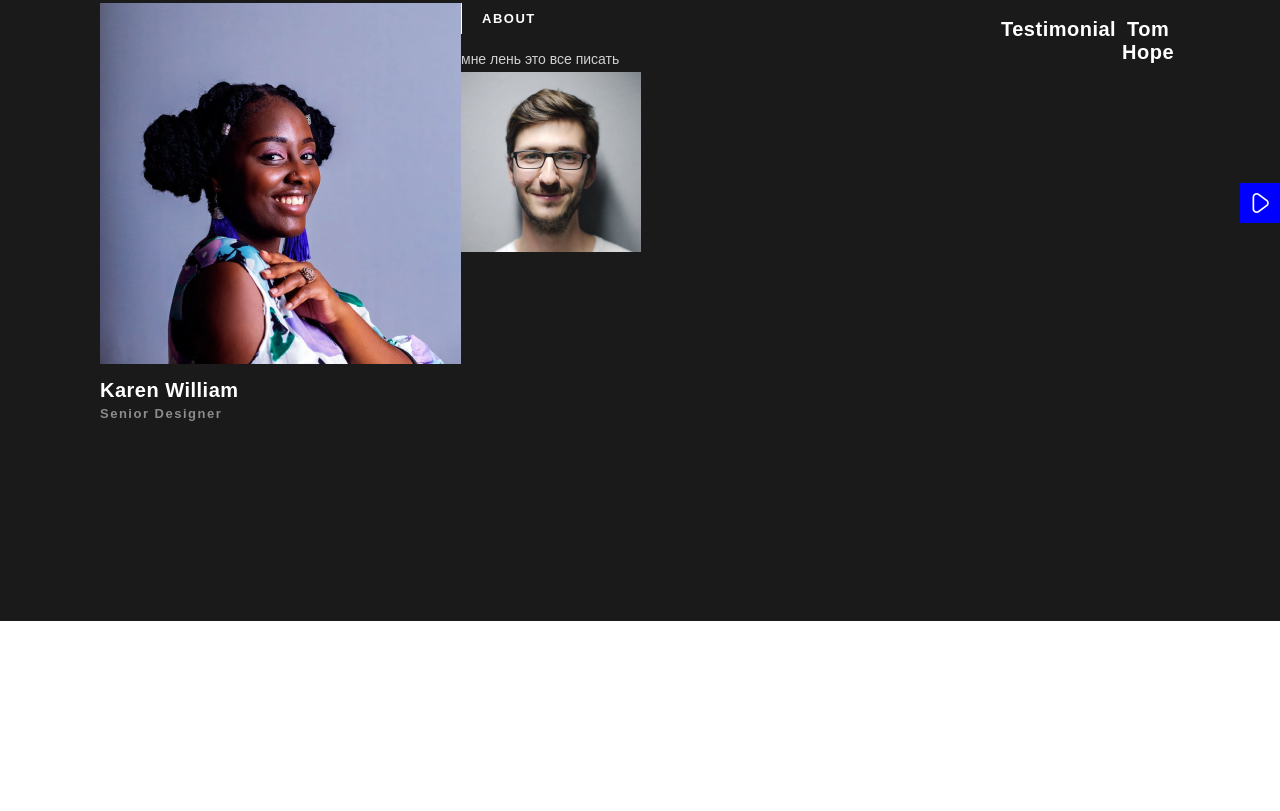
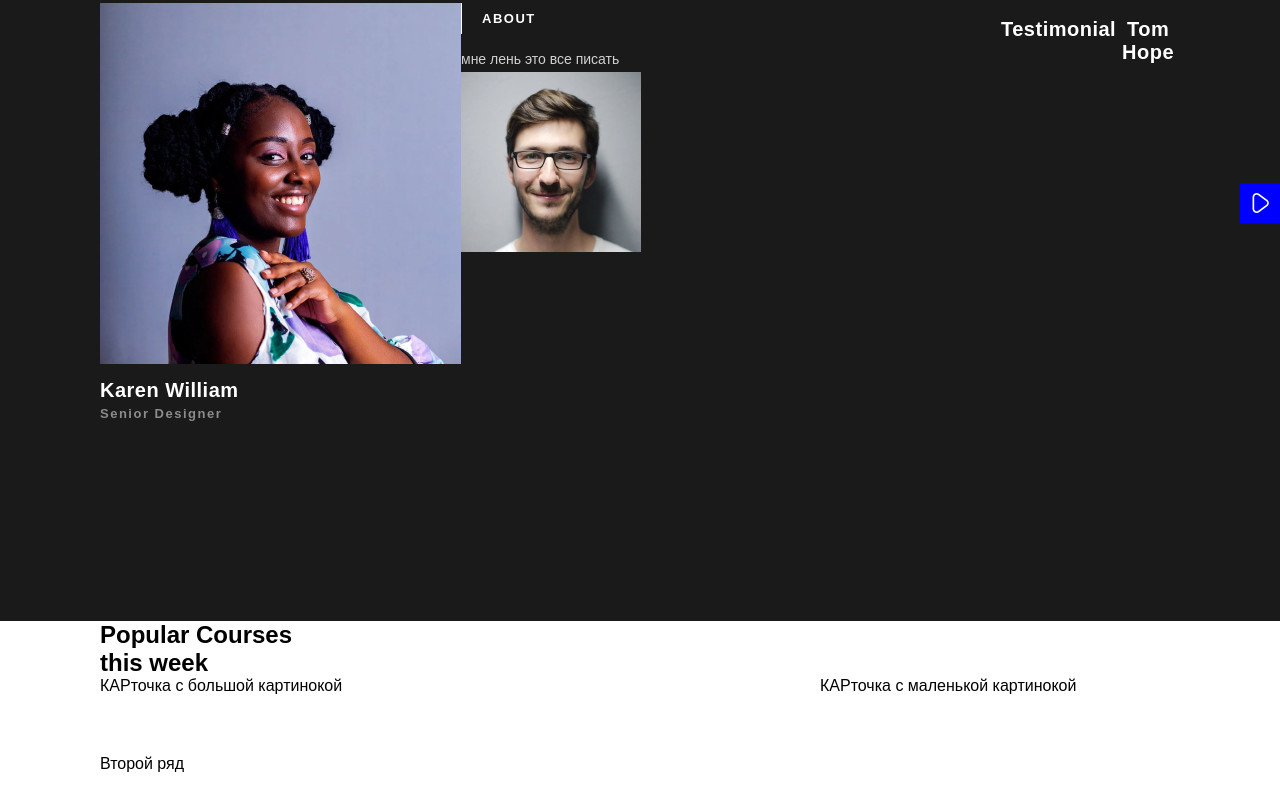
Before and after one commit to skitles145/robyx, a plain HTML site: page index.html in a window 1280 px wide. Shown: the part 577-1388 px from the top of the page. Before the commit the page ends 1198 px from the top, so only its background shows below. Drawn offline with nearby package versions, Linux system fonts and the light colour scheme.

Commit message:
not_musick

```diff
--- a/index.html
+++ b/index.html
@@ -77,6 +77,27 @@
 
         </div>
     </header>
+
+    <main class="main-conten">
+        <div class="container">
+            <section class="courses">
+                <h1 class="course-section-title">Popular Courses <br>this week</h1>
+                <section class="course-row">
+                    <div class="course-card card-big">
+                        КАРточка с большой картинокой
+                    </div>
+                    <div class="course-card card-small">
+                        КАРточка с маленькой картинокой
+                    </div>
+                </section>
+                <section class="course-row">
+                    Второй ряд
+                </section>
+
+            </section>
+        </div>
+    </main>
+
     <script src="media.js"></script>
     <script src="wavesurfer.js"></script>
 </body>
--- a/media.js
+++ b/media.js
@@ -22,7 +22,6 @@ wavesurfer.init({
     height: 48, // высота плеера
     scrollParent: false
 });
-
 
 
 //загружаем нужную песню
--- a/style.css
+++ b/style.css
@@ -202,3 +202,20 @@
     top: 10px;
     right: 0;
 }
+.course-sectio-title {
+    font-weight: 600;
+    font-size: 70px;
+    color: #1a1a1a;
+    margin: 60px 0;
+}
+.course-row {
+    display: flex;
+    justify-content: space-between;
+    margin-bottom: 60px;
+}
+.card-big {
+    width: 540px;
+}
+.card-small {
+    width: 360px;
+}
```
